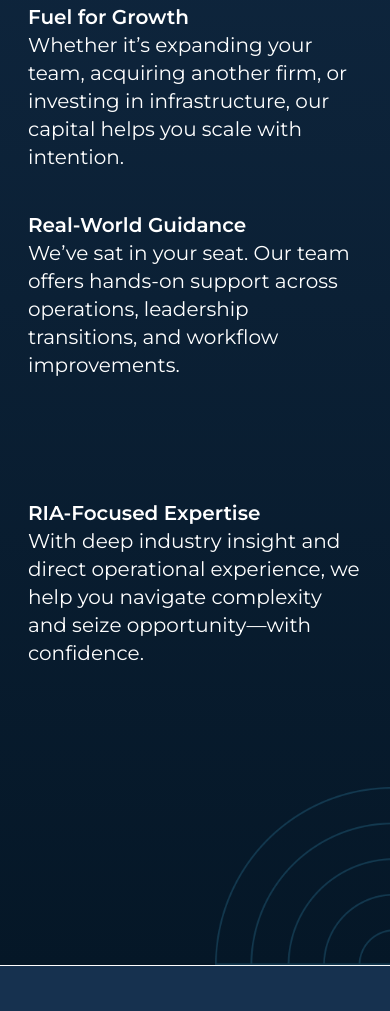
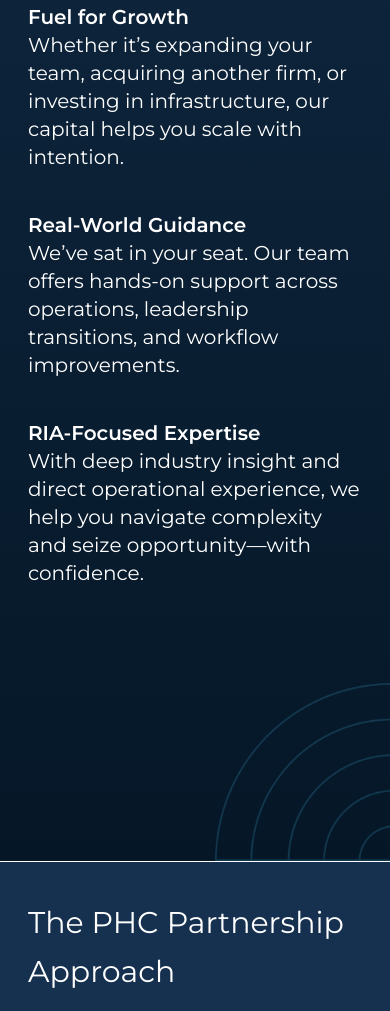
Before and after one commit to charlottemoche/plover-site, a website: page index.html in a window 390 px wide. Shown: the part 5292-6303 px from the top of the page. Drawn offline with Linux system fonts and the light colour scheme; a script that the page names is missing.

Commit message:
fix padding

```diff
--- a/index.html
+++ b/index.html
@@ -500,7 +500,7 @@
               intention.
             </div>
           </div>
-          <div class="leading-7 lg:leading-10 pb-20 md:pb-0">
+          <div class="leading-7 lg:leading-10">
             <div class="font-semibold text-[20px] lg:text-[26px]">
               Real-World Guidance
             </div>
@@ -509,7 +509,7 @@
               operations, leadership transitions, and workflow improvements.
             </div>
           </div>
-          <div class="leading-7 lg:leading-10 pb-20 md:pb-0">
+          <div class="leading-7 lg:leading-10 pb-14 md:pb-0">
             <div class="font-semibold text-[20px] lg:text-[26px]">
               RIA-Focused Expertise
             </div>
```
Also changed, not shown: public/styles.css.
